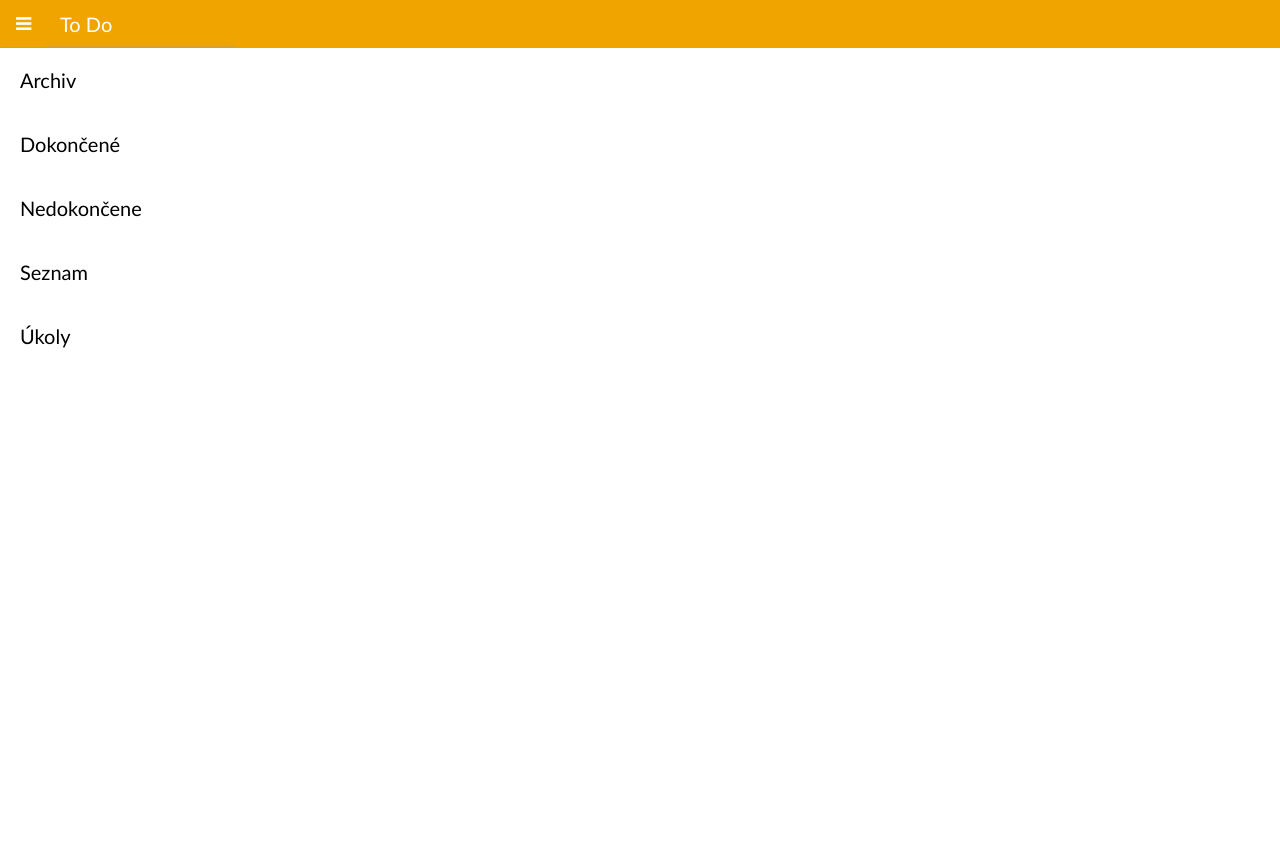
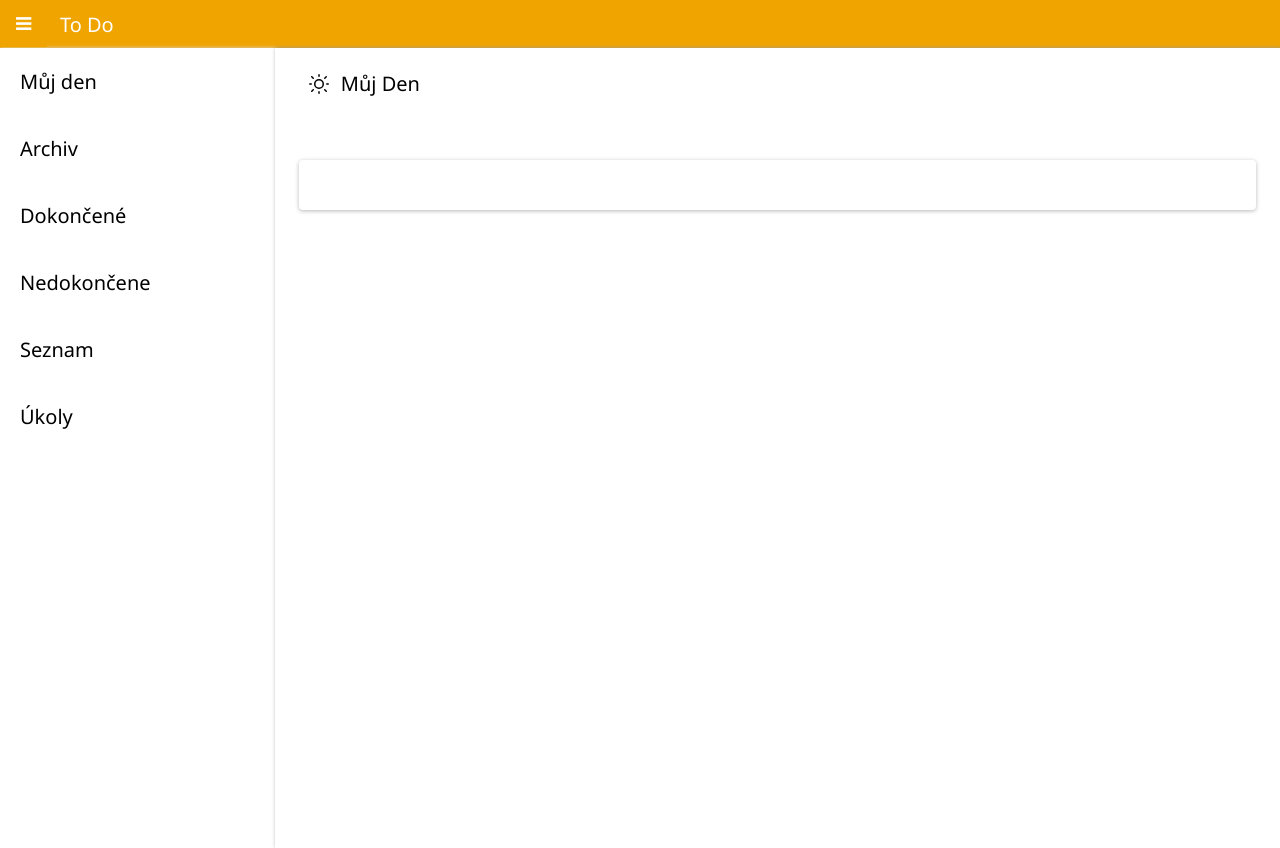
Before and after one commit to Dakk17/SWA_PROJEKT, a PHP site: page /index.html in a window 1280 px wide. Run offline with PHP 8.4, Linux system fonts and the light colour scheme.

Commit message:
Add files via upload

```diff
--- a/index.html
+++ b/index.html
@@ -5,7 +5,7 @@
     <meta name="viewport" content="width=device-width, initial-scale=1.0">
     <link rel="stylesheet" href="style.css">
     <link rel="stylesheet" href="https://cdnjs.cloudflare.com/ajax/libs/font-awesome/4.7.0/css/font-awesome.min.css">
-    <title>Document</title>
+    <title>To Do - Můj den </title>
 </head>
 <body>
     <div class="Topbar">
@@ -18,6 +18,7 @@
         <div class="LeftColumn" id="SideBarContent">
             <div class="Sidebar" id="SideBarContent">
                 <ul>
+                    <li><a href="index.html">Můj den</a></li>
                     <li><a href="html/archiv.html">Archiv</a></li>
                     <li><a href="html/dokoncene.html">Dokončené</a></li>
                     <li><a href="html/nedokoncene.html">Nedokončene</a></li>
@@ -27,7 +28,21 @@
             </div>
         </div>
         <div class="CenterColumn">
-
+            <div class="mainConteiner">
+                <div class="toolBar">
+                    <div class="toolBar-Top">
+                        <div class="Title">
+                            <svg class="fluentIcon listTitle-icon ___12fm75w f1w7gpdv fez10in fg4l7m0" fill="currentColor" aria-hidden="true" width="24" height="24" viewBox="0 0 24 24" xmlns="http://www.w3.org/2000/svg"><path d="M12 2c.41 0 .75.34.75.75v1.5a.75.75 0 01-1.5 0v-1.5c0-.41.34-.75.75-.75zm0 15a5 5 0 100-10 5 5 0 000 10zm0-1.5a3.5 3.5 0 110-7 3.5 3.5 0 010 7zm9.25-2.75a.75.75 0 000-1.5h-1.5a.75.75 0 000 1.5h1.5zM12 19c.41 0 .75.34.75.75v1.5a.75.75 0 01-1.5 0v-1.5c0-.41.34-.75.75-.75zm-7.75-6.25a.75.75 0 000-1.5h-1.5a.75.75 0 000 1.5h1.5zm-.03-8.53c.3-.3.77-.3 1.06 0l1.5 1.5a.75.75 0 01-1.06 1.06l-1.5-1.5a.75.75 0 010-1.06zm1.06 15.56a.75.75 0 11-1.06-1.06l1.5-1.5a.75.75 0 111.06 1.06l-1.5 1.5zm14.5-15.56a.75.75 0 00-1.06 0l-1.5 1.5a.75.75 0 001.06 1.06l1.5-1.5c.3-.3.3-.77 0-1.06zm-1.06 15.56a.75.75 0 101.06-1.06l-1.5-1.5a.75.75 0 10-1.06 1.06l1.5 1.5z" fill="currentColor"></path></svg>
+                            <span>Můj Den</span>
+                        </div>
+                    </div>
+                </div>
+                <div class="inputConteiner">
+                    <div class="inputWrap">
+                        <input id="ukolInput" type="text">
+                    </div>
+                </div>
+            </div>
         </div>
     </div>
     <script src="script.js"></script>
--- a/style.css
+++ b/style.css
@@ -1,7 +1,7 @@
 *{
     padding: 0;
     margin: 0;
-    font-family: 'Gill Sans', 'Gill Sans MT', Calibri, 'Trebuchet MS', sans-serif;
+    font-family: "Segoe","Segoe UI","Arial","sans-serif";
 }
 
 .Window{
@@ -47,10 +47,10 @@
 
 .LeftColumn {
     background-color: white;
-    box-shadow: 1px 0px 4px rgb(159, 156, 156);
+    box-shadow: 1px 0px 4px rgb(212, 211, 211);
     display: fixed;
     height: 100vh;
-    width: 290px;
+    width: 350px;
     overflow: auto;
 }
 
@@ -74,11 +74,73 @@
 }
 
 .Sidebar li a:active{
-    background-color: rgb(124, 198, 238);
+    /* background-color: rgb(124, 198, 238); */
+    color: black;
+}
+
+.Sidebar li a:visited{
+    color: black;
+    font-weight: bold;
+    background-color: rgba(124, 198, 238, 0.15);
 }
 
 .CenterColumn{
     width: 100vw;
     height: 100vh;
     background-color: rgb(255, 255, 255);
+    box-shadow: 1px 0px 4px rgb(159, 156, 156);
 }
+
+.toolBar{
+    margin: 16px 24px;
+    height: 80px;
+    display: grid;
+}
+
+.inputConteiner{
+    margin: 0 24px 0 24px;
+    position: relative;
+    display: flex;
+    flex-direction: column;
+}
+
+.inputWrap{
+    position: relative;
+    flex-direction: column;
+    display: flex;
+    height: 50px;
+    border-radius:4px ;
+    box-shadow: 0px 1px 4px rgb(185, 184, 184);
+}
+
+.inputConteiner input{
+    padding:16px 14px;
+    border: none;
+    outline: none;
+    margin: auto 20px auto 20px;
+    height: 40px;
+    font-size: 0.85rem;
+    line-height: 20px;
+}
+
+.toolBar-Top{
+    /* display: flex;
+    justify-content: center; */
+}
+
+.Title{
+    display: flex;
+    min-width: 20px;
+    max-width: 175px;
+    white-space: nowrap;
+    overflow: hidden;
+    text-overflow: ellipsis;
+    font-size: 1.25rem;
+    font-weight: 500;
+    padding: 6px 8px;
+    align-items: center;
+}
+
+.Title span{
+    margin-left: 10px;
+}
```
